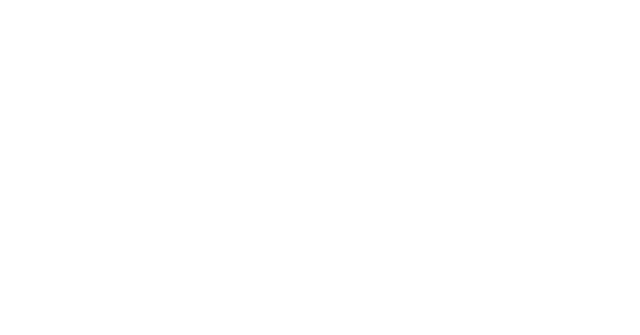
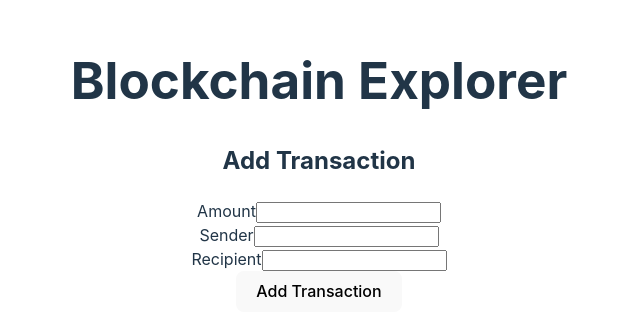
Before and after one commit to ChristianCL92/vortex_btc, a React (Vite) app in the folder frontend/: page / in a window 1280 px wide. Shown: the part 235-570 px from the top of the page, without its empty margins (321-961 px from the left). Built offline with nearby package versions, Linux system fonts and the light colour scheme.

Commit message:
added AttTransaction component

```diff
--- a/frontend/src/App.jsx
+++ b/frontend/src/App.jsx
@@ -20,7 +20,13 @@
     }
   };
 
-  return <div></div>;
+  return (
+    <div>
+      <h1>Blockchain Explorer</h1>
+      <AddTransaction onAddTransaction={handleAddTransaction} />
+      {message && <p>{message}</p>}
+    </div>
+  );
 }
 
 export default App;
```
